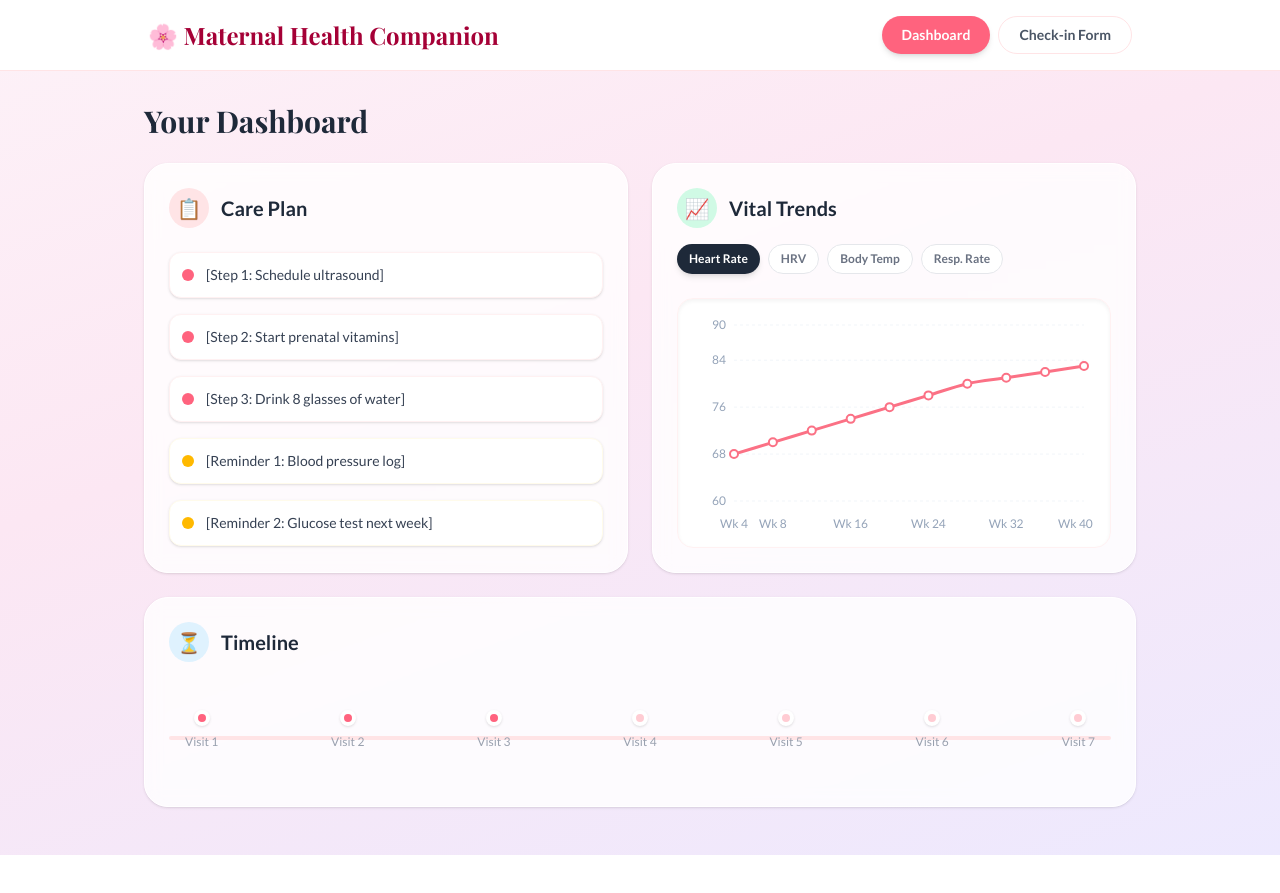
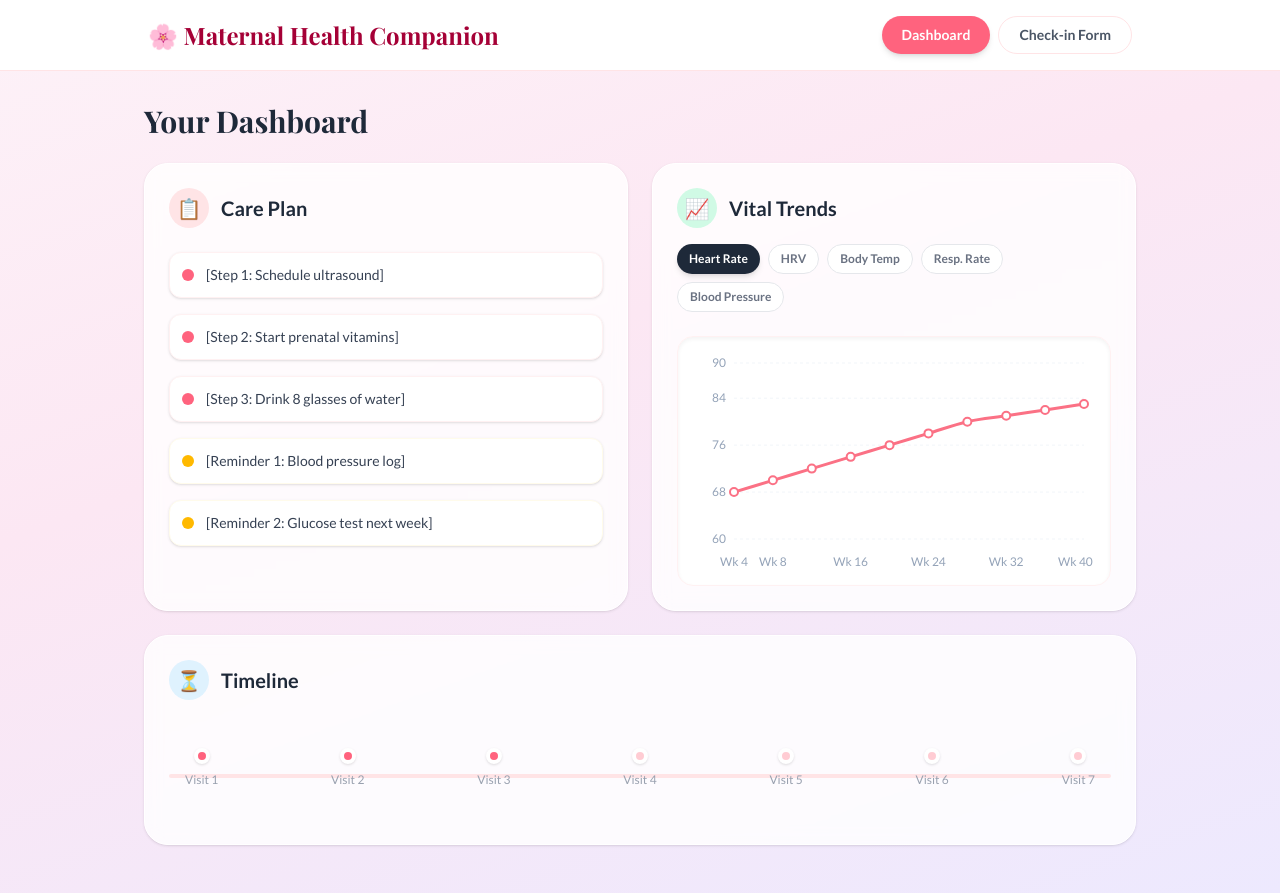
Before and after one commit to rmoon45/maternal-health-interface-6440, a React (Vite) app in the folder my-app2/: page / in a window 1280 px wide. Before the commit the page ends 855 px from the top, so only its background shows below. Built offline with nearby package versions, Linux system fonts and the light colour scheme.

Commit message:
Update visualization

```diff
--- a/my-app2/src/App.tsx
+++ b/my-app2/src/App.tsx
@@ -1,9 +1,15 @@
 import { useState } from "react";
-import Dashboard from "./screens/Dashboard";
+import Dashboard, { defaultVitalData } from "./screens/Dashboard";
+import type { VitalDataPoint } from "./screens/Dashboard";
 import CheckInForm from "./screens/CheckinForm";
 
 export default function App() {
   const [activeTab, setActiveTab] = useState<"dashboard" | "checkin">("dashboard");
+  const [vitalData, setVitalData] = useState<VitalDataPoint[]>(defaultVitalData);
+
+  const handleSubmitVitals = (point: VitalDataPoint) => {
+    setVitalData((prev) => [...prev, point]);
+  };
 
   return (
     <div className="min-h-screen pb-12" style={{ background: "linear-gradient(160deg, #fdf2f8 0%, #fce7f3 40%, #ede9fe 100%)", fontFamily: "'Lato', sans-serif" }}>
@@ -46,7 +52,10 @@ export default function App() {
 
       {/* Main Content Area */}
       <div className="max-w-5xl mx-auto px-4 mt-8">
-        {activeTab === "dashboard" ? <Dashboard /> : <CheckInForm />}
+        {activeTab === "dashboard"
+          ? <Dashboard vitalData={vitalData} />
+          : <CheckInForm onSubmitVitals={handleSubmitVitals} />
+        }
       </div>
     </div>
   );
--- a/my-app2/src/screens/Dashboard.tsx
+++ b/my-app2/src/screens/Dashboard.tsx
@@ -1,31 +1,46 @@
 import { useState } from "react";
 import { LineChart, Line, XAxis, YAxis, CartesianGrid, Tooltip, ResponsiveContainer } from "recharts";
 
-// Oura-inspired mock data showing trends across 40 weeks of pregnancy
-const vitalData = [
-  { week: 'Wk 4', hr: 68, hrv: 52, temp: 98.2, rr: 14.5 },
-  { week: 'Wk 8', hr: 70, hrv: 50, temp: 98.6, rr: 14.8 },
-  { week: 'Wk 12', hr: 72, hrv: 48, temp: 98.5, rr: 15.0 },
-  { week: 'Wk 16', hr: 74, hrv: 45, temp: 98.4, rr: 15.2 },
-  { week: 'Wk 20', hr: 76, hrv: 42, temp: 98.4, rr: 15.3 },
-  { week: 'Wk 24', hr: 78, hrv: 40, temp: 98.3, rr: 15.5 },
-  { week: 'Wk 28', hr: 80, hrv: 38, temp: 98.3, rr: 15.8 },
-  { week: 'Wk 32', hr: 81, hrv: 36, temp: 98.2, rr: 16.0 },
-  { week: 'Wk 36', hr: 82, hrv: 35, temp: 98.2, rr: 16.2 },
-  { week: 'Wk 40', hr: 83, hrv: 34, temp: 98.1, rr: 16.5 },
+export interface VitalDataPoint {
+  week: string;
+  hr?: number;
+  hrv?: number;
+  temp?: number;
+  rr?: number;
+  systolic?: number;
+  diastolic?: number;
+}
+
+export const defaultVitalData: VitalDataPoint[] = [
+  { week: 'Wk 4',  hr: 68, hrv: 52, temp: 98.2, rr: 14.5, systolic: 112, diastolic: 70 },
+  { week: 'Wk 8',  hr: 70, hrv: 50, temp: 98.6, rr: 14.8, systolic: 114, diastolic: 72 },
+  { week: 'Wk 12', hr: 72, hrv: 48, temp: 98.5, rr: 15.0, systolic: 116, diastolic: 73 },
+  { week: 'Wk 16', hr: 74, hrv: 45, temp: 98.4, rr: 15.2, systolic: 118, diastolic: 74 },
+  { week: 'Wk 20', hr: 76, hrv: 42, temp: 98.4, rr: 15.3, systolic: 120, diastolic: 76 },
+  { week: 'Wk 24', hr: 78, hrv: 40, temp: 98.3, rr: 15.5, systolic: 122, diastolic: 78 },
+  { week: 'Wk 28', hr: 80, hrv: 38, temp: 98.3, rr: 15.8, systolic: 124, diastolic: 79 },
+  { week: 'Wk 32', hr: 81, hrv: 36, temp: 98.2, rr: 16.0, systolic: 126, diastolic: 80 },
+  { week: 'Wk 36', hr: 82, hrv: 35, temp: 98.2, rr: 16.2, systolic: 128, diastolic: 82 },
+  { week: 'Wk 40', hr: 83, hrv: 34, temp: 98.1, rr: 16.5, systolic: 130, diastolic: 84 },
 ];
 
-type VitalKey = 'hr' | 'hrv' | 'temp' | 'rr';
+type VitalKey = 'hr' | 'hrv' | 'temp' | 'rr' | 'bp';
 
-export default function Dashboard() {
+interface DashboardProps {
+  vitalData: VitalDataPoint[];
+}
+
+export default function Dashboard({ vitalData }: DashboardProps) {
   const [activeVital, setActiveVital] = useState<VitalKey>('hr');
 
-  const vitalConfig = {
-    hr: { label: 'Heart Rate', color: '#fb7185', unit: 'bpm', domain: [60, 90] },
-    hrv: { label: 'HRV', color: '#8b5cf6', unit: 'ms', domain: [30, 60] },
-    temp: { label: 'Body Temp', color: '#f59e0b', unit: '°F', domain: [97.5, 99.5] },
-    rr: { label: 'Resp. Rate', color: '#0ea5e9', unit: 'rpm', domain: [12, 20] },
+  const vitalConfig: Record<Exclude<VitalKey, 'bp'>, { label: string; color: string; unit: string; domain: [number, number] }> = {
+    hr:   { label: 'Heart Rate',  color: '#fb7185', unit: 'bpm', domain: [60, 90] },
+    hrv:  { label: 'HRV',         color: '#8b5cf6', unit: 'ms',  domain: [30, 60] },
+    temp: { label: 'Body Temp',   color: '#f59e0b', unit: '°F',  domain: [97.5, 99.5] },
+    rr:   { label: 'Resp. Rate',  color: '#0ea5e9', unit: 'rpm', domain: [12, 20] },
   };
+
+  const bpConfig = { label: 'Blood Pressure', systolicColor: '#f43f5e', diastolicColor: '#fb923c', unit: 'mmHg', domain: [55, 160] as [number, number] };
 
   return (
     <div className="space-y-6">
@@ -70,7 +85,7 @@ export default function Dashboard() {
 
           {/* Metric Tabs */}
           <div className="flex flex-wrap gap-2 mb-6">
-            {(Object.keys(vitalConfig) as VitalKey[]).map((key) => (
+            {(Object.keys(vitalConfig) as Exclude<VitalKey, 'bp'>[]).map((key) => (
               <button
                 key={key}
                 onClick={() => setActiveVital(key)}
@@ -83,11 +98,23 @@ export default function Dashboard() {
                 {vitalConfig[key].label}
               </button>
             ))}
+            {/* Blood Pressure Tab */}
+            <button
+              onClick={() => setActiveVital('bp')}
+              className={`px-3 py-1.5 rounded-full text-xs font-bold transition-all ${
+                activeVital === 'bp'
+                  ? "bg-gray-800 text-white shadow-md"
+                  : "bg-white text-gray-500 border border-gray-200 hover:bg-gray-50"
+              }`}
+            >
+              {bpConfig.label}
+            </button>
           </div>
 
-          {/* Recharts Graph */}
+          {/* Chart */}
           <div className="flex-1 w-full min-h-[250px] bg-white rounded-2xl p-4 border border-rose-50 shadow-inner">
             <ResponsiveContainer width="100%" height="100%">
+              {activeVital === 'bp' ? (
                 <LineChart data={vitalData} margin={{ top: 10, right: 10, left: -20, bottom: 0 }}>
                   <CartesianGrid strokeDasharray="3 3" vertical={false} stroke="#f1f5f9" />
                   <XAxis
@@ -98,27 +125,87 @@ export default function Dashboard() {
                     dy={10}
                   />
                   <YAxis
-                  domain={vitalConfig[activeVital].domain}
+                    domain={bpConfig.domain}
                     axisLine={false}
                     tickLine={false}
                     tick={{ fontSize: 12, fill: '#94a3b8' }}
                   />
                   <Tooltip
                     contentStyle={{ borderRadius: '12px', border: 'none', boxShadow: '0 4px 6px -1px rgb(0 0 0 / 0.1)' }}
-                  formatter={(value: any) => [`${value} ${vitalConfig[activeVital].unit}`, vitalConfig[activeVital].label]}
+                    formatter={(value: number, name: string) => [
+                      `${value} ${bpConfig.unit}`,
+                      name === 'systolic' ? 'Systolic' : 'Diastolic',
+                    ]}
                   />
                   <Line
                     type="monotone"
-                  dataKey={activeVital}
-                  stroke={vitalConfig[activeVital].color}
+                    dataKey="systolic"
+                    stroke={bpConfig.systolicColor}
+                    strokeWidth={3}
+                    dot={{ r: 4, strokeWidth: 2, fill: '#fff' }}
+                    activeDot={{ r: 6, strokeWidth: 0 }}
+                    animationDuration={1000}
+                  />
+                  <Line
+                    type="monotone"
+                    dataKey="diastolic"
+                    stroke={bpConfig.diastolicColor}
                     strokeWidth={3}
                     dot={{ r: 4, strokeWidth: 2, fill: '#fff' }}
                     activeDot={{ r: 6, strokeWidth: 0 }}
                     animationDuration={1000}
                   />
                 </LineChart>
+              ) : (
+                <LineChart data={vitalData} margin={{ top: 10, right: 10, left: -20, bottom: 0 }}>
+                  <CartesianGrid strokeDasharray="3 3" vertical={false} stroke="#f1f5f9" />
+                  <XAxis
+                    dataKey="week"
+                    axisLine={false}
+                    tickLine={false}
+                    tick={{ fontSize: 12, fill: '#94a3b8' }}
+                    dy={10}
+                  />
+                  <YAxis
+                    domain={vitalConfig[activeVital as Exclude<VitalKey, 'bp'>].domain}
+                    axisLine={false}
+                    tickLine={false}
+                    tick={{ fontSize: 12, fill: '#94a3b8' }}
+                  />
+                  <Tooltip
+                    contentStyle={{ borderRadius: '12px', border: 'none', boxShadow: '0 4px 6px -1px rgb(0 0 0 / 0.1)' }}
+                    formatter={(value: number) => [
+                      `${value} ${vitalConfig[activeVital as Exclude<VitalKey, 'bp'>].unit}`,
+                      vitalConfig[activeVital as Exclude<VitalKey, 'bp'>].label,
+                    ]}
+                  />
+                  <Line
+                    type="monotone"
+                    dataKey={activeVital}
+                    stroke={vitalConfig[activeVital as Exclude<VitalKey, 'bp'>].color}
+                    strokeWidth={3}
+                    dot={{ r: 4, strokeWidth: 2, fill: '#fff' }}
+                    activeDot={{ r: 6, strokeWidth: 0 }}
+                    animationDuration={1000}
+                  />
+                </LineChart>
+              )}
             </ResponsiveContainer>
           </div>
+
+          {/* Blood pressure legend */}
+          {activeVital === 'bp' && (
+            <div className="flex gap-4 mt-3 justify-center">
+              <div className="flex items-center gap-1.5 text-xs text-gray-500">
+                <div className="w-3 h-0.5 rounded" style={{ backgroundColor: bpConfig.systolicColor }} />
+                Systolic
+              </div>
+              <div className="flex items-center gap-1.5 text-xs text-gray-500">
+                <div className="w-3 h-0.5 rounded" style={{ backgroundColor: bpConfig.diastolicColor }} />
+                Diastolic
+              </div>
+            </div>
+          )}
         </div>
       </div>
 
@@ -129,11 +216,9 @@ export default function Dashboard() {
           <h3 className="text-xl font-semibold text-gray-800">Timeline</h3>
         </div>
 
-        {/* Styled Timeline */}
         <div className="relative pt-4 pb-8 px-4">
           <div className="absolute left-0 right-0 h-1 bg-rose-100 rounded-full top-1/2 -translate-y-1/2" />
           <div className="relative flex justify-between items-center z-10">
-            {/* Timeline Nodes */}
             {[1, 2, 3, 4, 5, 6, 7].map((node, i) => (
               <div key={i} className="flex flex-col items-center gap-2">
                 <div className={`w-4 h-4 rounded-full border-4 border-white shadow-sm ${i < 3 ? 'bg-rose-400' : 'bg-rose-200'}`} />
```
Lines whose indentation alone changed are shown as unchanged.
